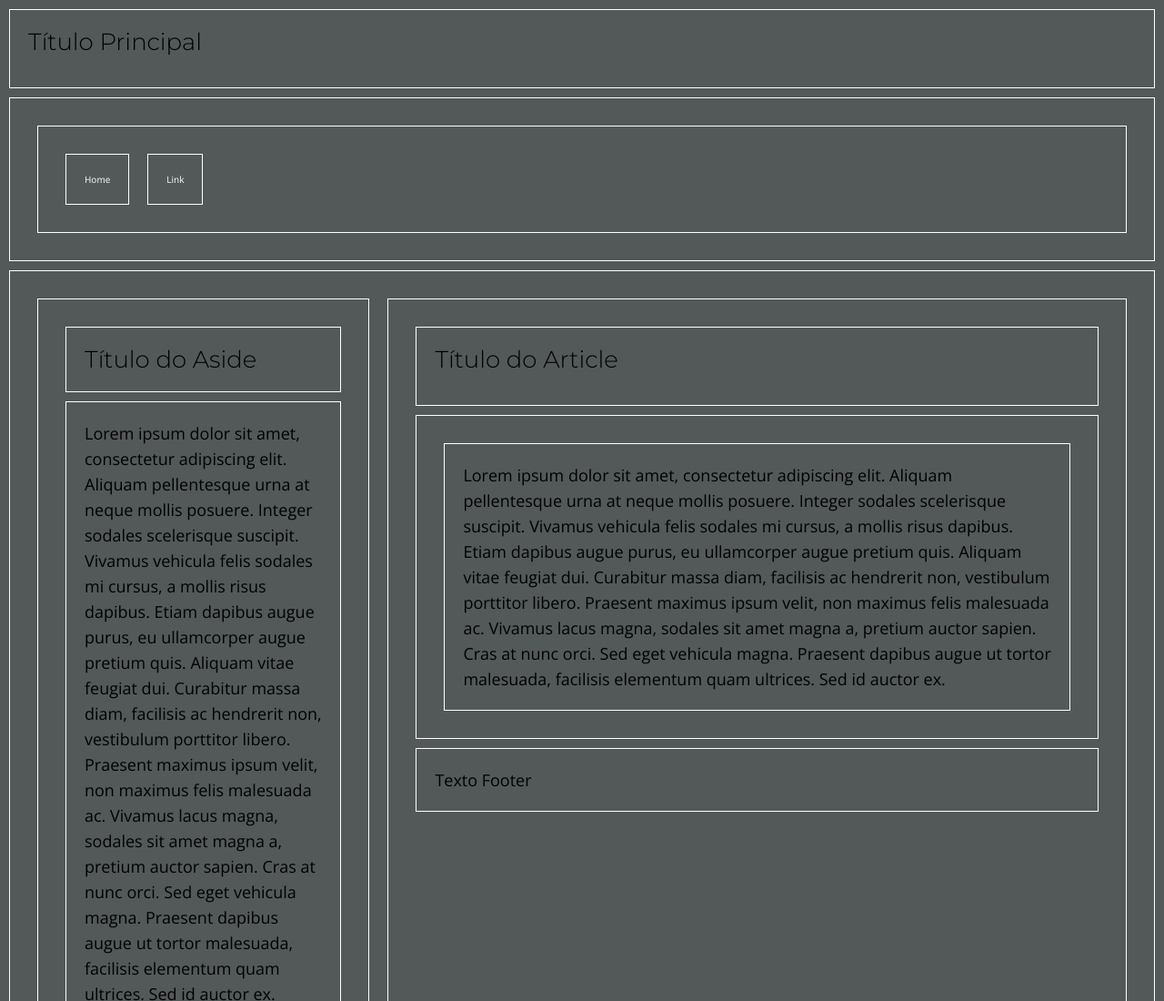
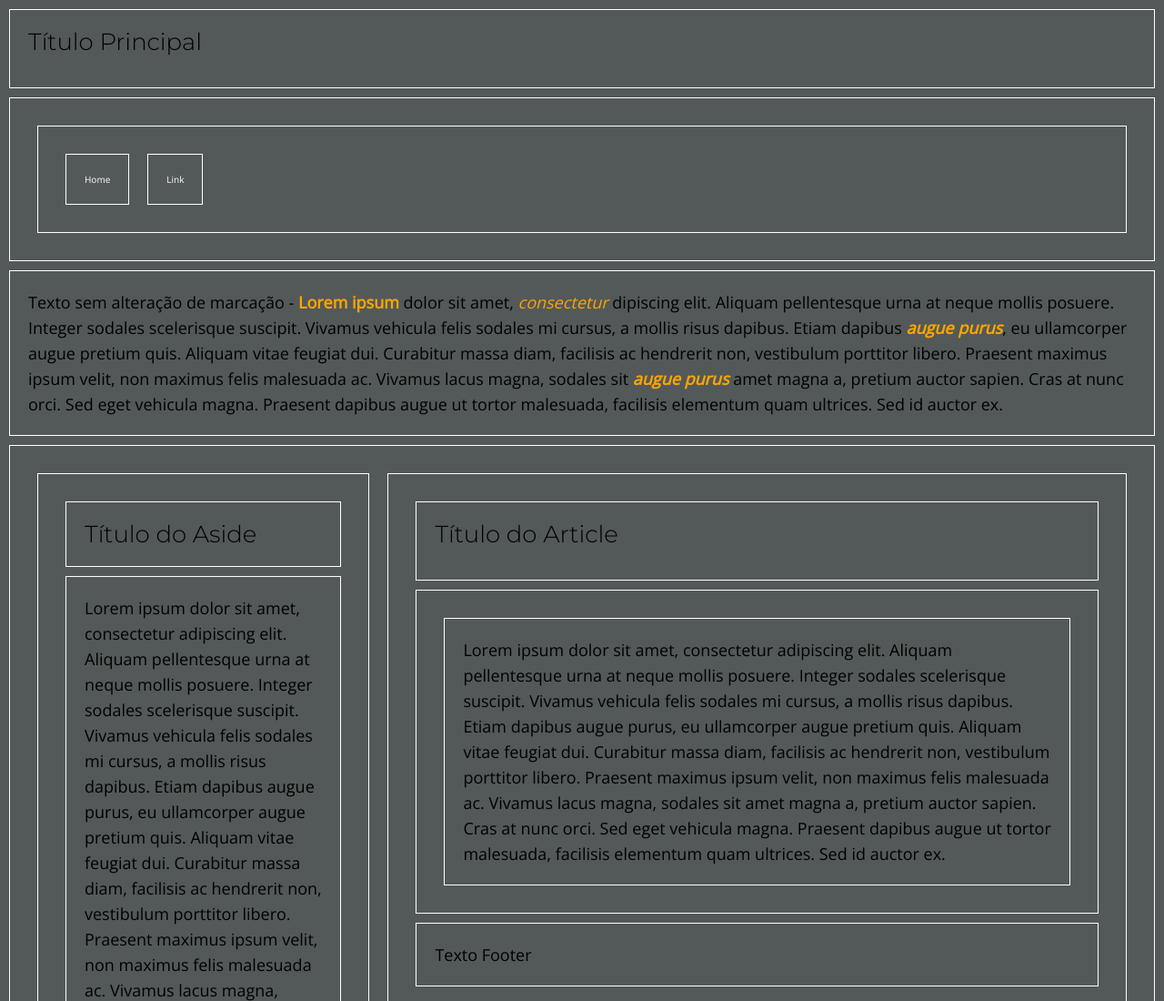
Before and after one commit to anderson-scherer/treinamento-javascript, a plain HTML site: page html/index.html in a window 1280 px wide. Shown: the top 1100 px of the page at 91% size. Drawn offline with nearby package versions, Linux system fonts and the light colour scheme.

Commit message:
Inserindo TAGs comum

```diff
--- a/html/index.html
+++ b/html/index.html
@@ -25,6 +25,22 @@
       </li>
     </ul>
   </nav>
+
+  <div class="div">
+    <p class="panel">
+      <span>Texto sem alteração de marcação - </span>
+      <strong>Lorem ipsum </strong>dolor sit amet, <em>consectetur</em> dipiscing elit. Aliquam pellentesque urna at
+      neque mollis posuere. Integer sodales scelerisque suscipit. Vivamus vehicula felis sodales mi cursus, a mollis
+      risus dapibus.
+      Etiam dapibus <strong><em>augue purus</em></strong>, eu ullamcorper augue pretium quis. Aliquam vitae feugiat dui.
+      Curabitur massa diam, facilisis ac hendrerit non, vestibulum porttitor libero. Praesent maximus ipsum velit, non
+      maximus
+      felis malesuada ac. Vivamus lacus magna, sodales sit <strong><em>augue purus</em></strong> amet magna a, pretium
+      auctor sapien. Cras at nunc orci.
+      Sed eget vehicula magna. Praesent dapibus augue ut tortor malesuada, facilisis elementum quam ultrices. Sed
+      id auctor ex.
+    </p>
+  </div>
 
   <main id="main" class="main panel tooltip" data-title="main">
     <aside class="ad-words panel tooltip" data-title="aside">
@@ -62,14 +78,12 @@
       <footer class="article-footer panel tooltip" data-title="footer">
         <p>Texto Footer</p>
       </footer>
-
     </article>
   </main>
 
   <footer class="general-footer panel tooltip" data-title="footer">
     <p>Texto Footer Geral</p>
   </footer>
-
 </body>
 
 </html>
--- a/reset.css
+++ b/reset.css
@@ -1,7 +1,7 @@
 @import url('https://fonts.googleapis.com/css?family=Montserrat:300|Open+Sans:300&display=swap');
 
 * {
-  font-weight: 300;;
+  font-weight: 300;
   margin: 0;
   padding: 0;
   position: relative;
@@ -20,6 +20,22 @@ html {
 body {
   font-family: 'Open Sans';
   background-color: #535959;
+}
+
+strong {
+  font-weight: 600;
+  color: orange;
+}
+
+em {
+  font-style: italic;
+  color: orange;
+}
+
+strong em,
+em strong {
+  font-weight: 600;
+  font-style: italic;
 }
 
 h1,
```
